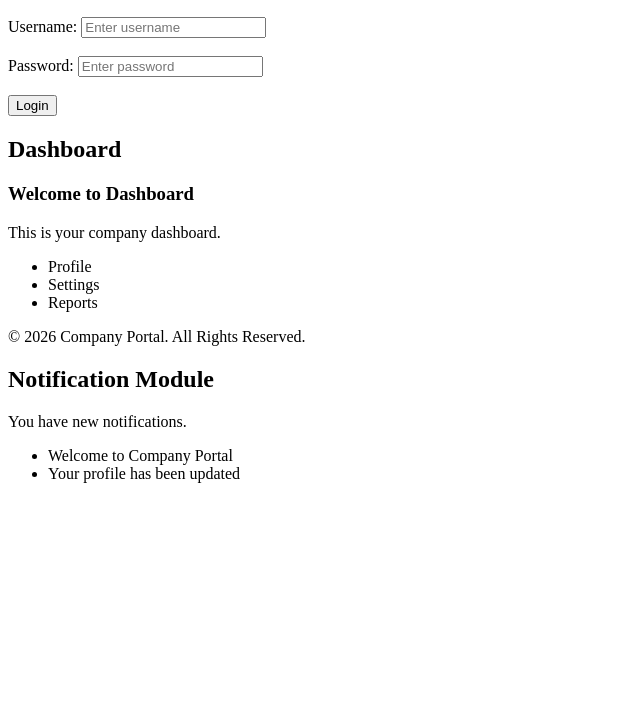
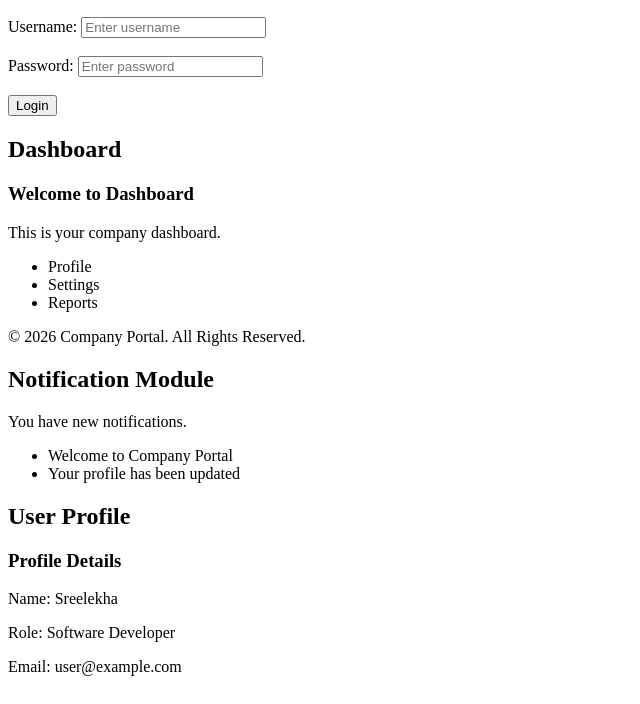
Before and after one commit to Sreelekha-v-u/company-login-portal, a plain HTML site: page index.html in a window 1280 px wide. Shown: the part 96-800 px from the top of the page, without its empty margins (0-640 px from the left). Drawn offline with Linux system fonts and the light colour scheme.

Commit message:
Added user profile section

```diff
--- a/index.html
+++ b/index.html
@@ -32,6 +32,7 @@
 <footer>
     <p>© 2026 Company Portal. All Rights Reserved.</p>
 </footer>
+
 <h2>Notification Module</h2>
 
 <section>
@@ -40,4 +41,13 @@
         <li>Welcome to Company Portal</li>
         <li>Your profile has been updated</li>
     </ul>
+
+<h2>User Profile</h2>
+
+<section>
+    <h3>Profile Details</h3>
+    <p>Name: Sreelekha</p>
+    <p>Role: Software Developer</p>
+    <p>Email: user@example.com</p>
+
 </section>
```
